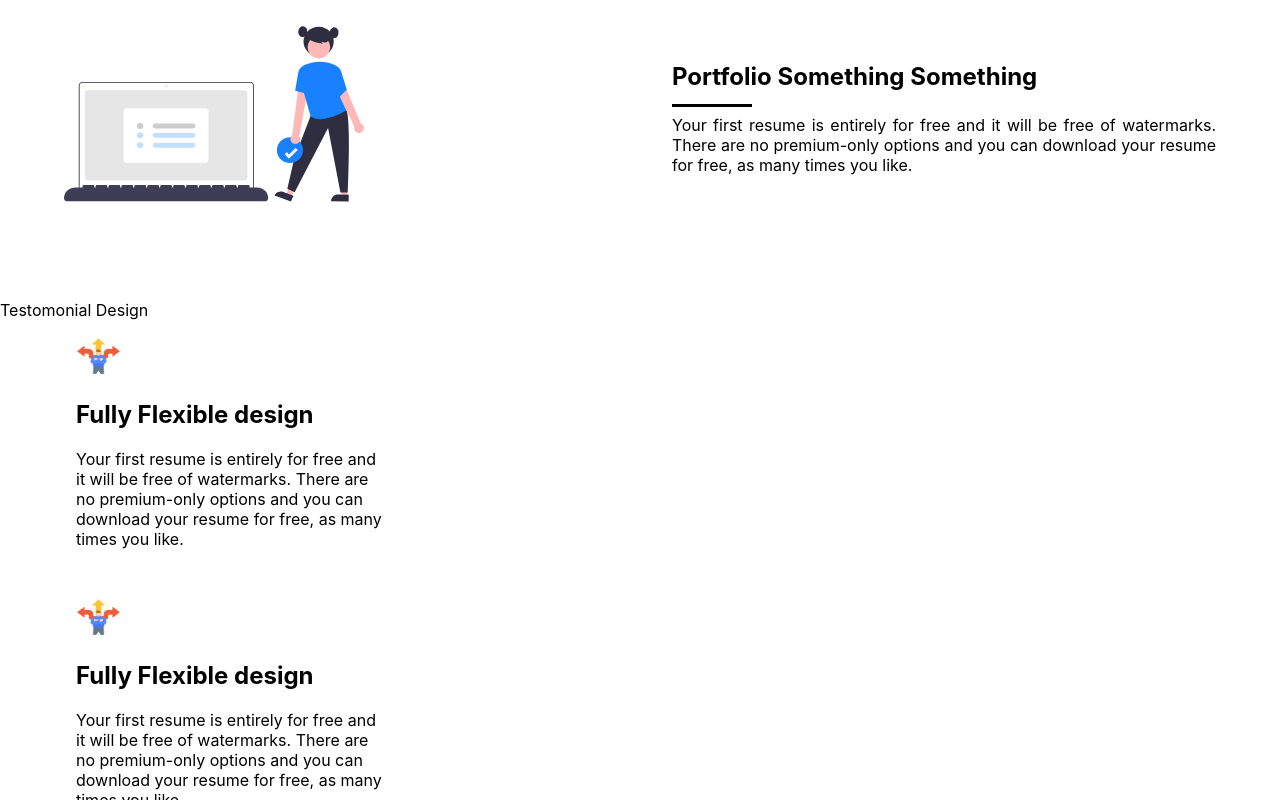
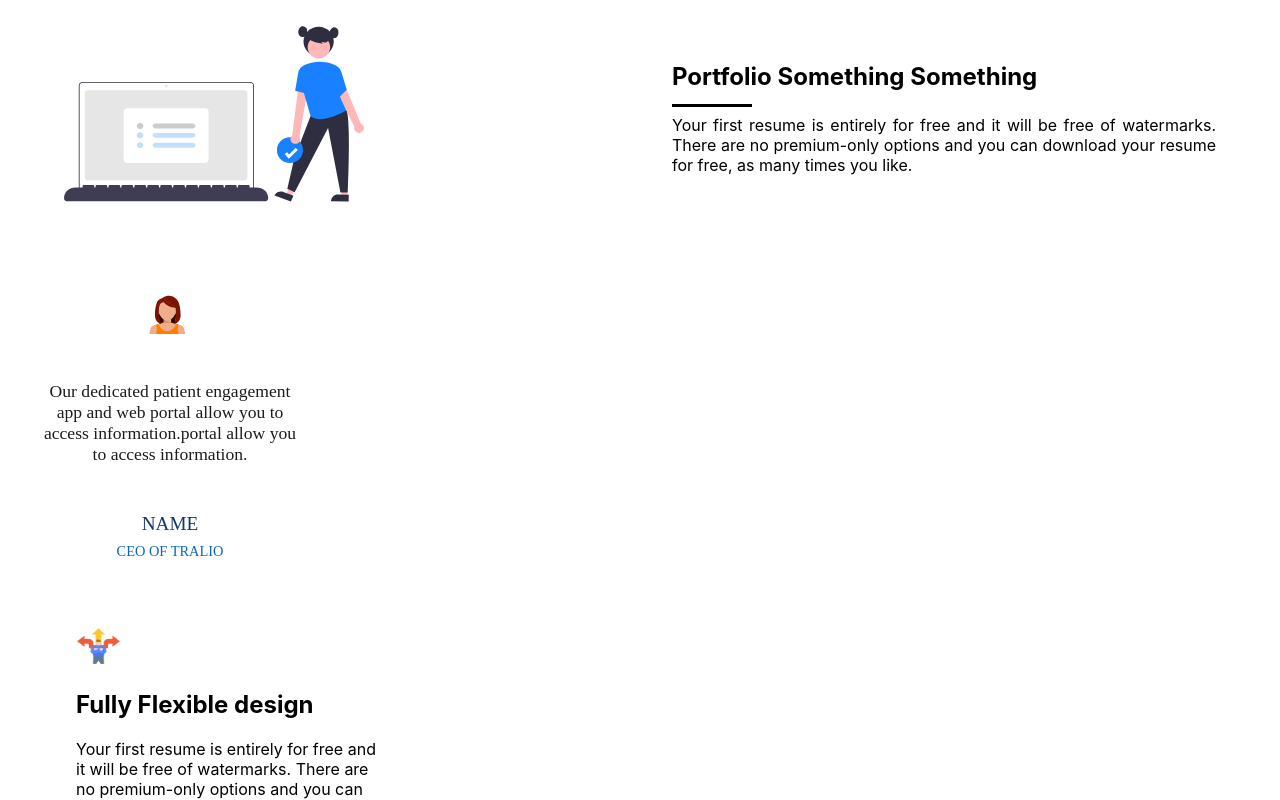
Before and after one commit to iot-lab-kiit/tralio-frontend, a Next.js app: page / in a window 1280 px wide. Shown: the part 1393-2193 px from the top of the page. Built offline with nearby package versions, Linux system fonts and the light colour scheme.

Commit message:
testimonial component

```diff
--- a/components/Testimonial/Testimonial.jsx
+++ b/components/Testimonial/Testimonial.jsx
@@ -1,6 +1,22 @@
+import Image from 'next/image'
+import dp from '../../public/images/Testimonial/dp.svg'
+import styles from './Testimonial.module.css'
+
+
 function Testomonial() {
   return (
-    <div>Testomonial Design</div>
+    <div>
+      <div className={styles.box}>
+        <div className={styles.img}>
+          <Image src={dp} alt="Pic" />
+        </div>
+        <div className={styles.content}>
+          <p>Our dedicated patient engagement app and web portal allow you to access information.portal allow you to access information.</p>
+          <h5>NAME</h5>
+          <h4>CEO OF TRALIO</h4>
+        </div>
+      </div>
+    </div>
   )
 }
 
--- /dev/null
+++ b/components/Testimonial/Testimonial.module.css
@@ -0,0 +1,107 @@
+.box{
+    font-family: 'Mulish';
+    display: block;
+    margin: 10px;
+    width: 25%;
+    text-align: center;
+    color: #1C1C1D;
+    font-size: 1.1rem;
+    /* padding: rem 2rem; */
+}
+.img{
+    display: inline-block;
+    margin: -2rem;
+    border-radius: 50%;
+}
+.content{
+    padding: 1.1rem 2rem 2rem;
+
+}
+.content h5{
+    font-weight: 400;
+    font-size: 1.2rem;
+    margin: 3rem 0 0;
+    color: #153666;
+}
+.content h4{
+    font-weight: 300;
+    font-size: 0.9rem;
+    margin: 0.5rem;
+    color: #0A66C2;
+}
+
+
+
+
+
+
+
+
+
+
+
+
+/*.container{
+    display: flex;
+    align-items: center;
+    justify-content: center;
+    flex-direction: column;
+    background-color: #E9F4FF;
+}
+
+.box{
+    width: 23rem;
+    /* min-height: 18rem;  */
+    /* background-color: #977272; */
+    /* display: flex; */
+    /* align-items: center; */
+    /* flex-direction: column; */
+    /* margin: 4rem; */
+/* } */
+
+/* .head{ */
+    /* height: 6rem; */
+    /* display: flex; */
+    /* justify-content: center; */
+    /* position: relative; */
+    /* position: absolute; */
+    /* bottom: 1rem; */
+/* } */
+
+/* .img{ */
+    /* border: 0.5rem solid #E9F4FF; */
+    /* position: absolute; */
+    /* width: 9rem; */
+    /* height: 9rem; */
+    /* border-radius: 50%; */
+    /* bottom: -4rem; */
+/* } */
+/*
+.main{
+    padding: 1rem 1.5rem;
+    text-align: center;
+    background-color: #a0c4e9;
+    margin: 2rem;
+
+} */
+/*
+.text1{
+    font-family: 'Mulish';
+    color: #1C1C1D;
+    font-weight: 300;
+    line-height: 1.4rem;
+}
+
+.text2{
+    font-family: 'Mulish';
+    color: #153666;
+    font-weight: 400;
+    line-height: 3rem 0 0 0;
+}
+
+.text3{
+    font-family: 'Mulish';
+    color: #c2440a;
+    /* line-height: 0.1rem; */
+    /* font-weight: 300; */
+/* } */
```
Also changed, not shown: public/images/Testimonial/dp.svg (added).
